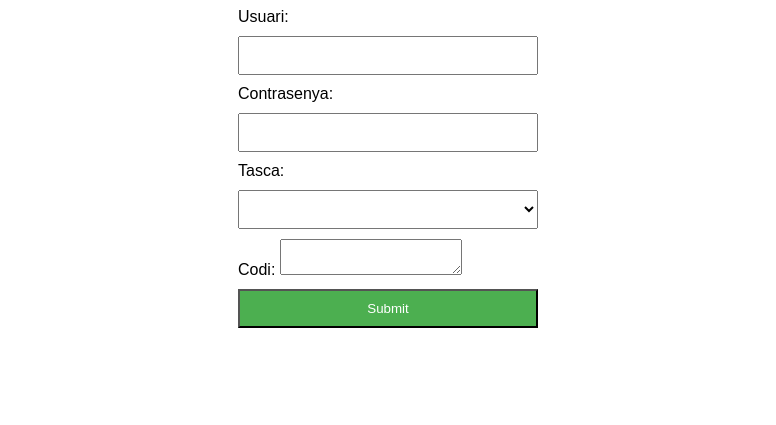
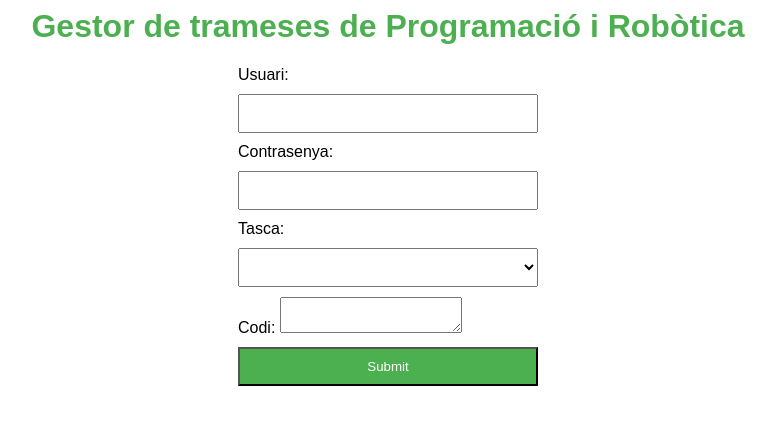
Before and after one commit to pgiuli/gestor-trameses, a Flask app: page /enviament in a window 1280 px wide. Shown: the top 425 px of the page, without its empty margins (252-1028 px from the left). Run offline with Flask 3, Linux system fonts and the light colour scheme; data that the repository does not hold is empty.

Commit message:
Fixed enviament.html

```diff
--- a/templates/enviament.html
+++ b/templates/enviament.html
@@ -1,13 +1,10 @@
 <html>
     <head>
-        <title>Trameses - Giuli</title>
+        <title>Envia una Tramesa</title>
         <link rel="stylesheet" type="text/css" href="/static/styles.css">
     </head>
     <body>
-        <head>
-            <title>Envia una Tramesa</title>
-            <link rel="stylesheet" type="text/css" href="/static/styles.css">
-        </head>
+        <h1>Gestor de trameses de Programació i Robòtica</h1>
         <form method="POST">
             Usuari: <input type="text" name="user"><br>
             Contrasenya: <input type="password" name="password"><br>
```
